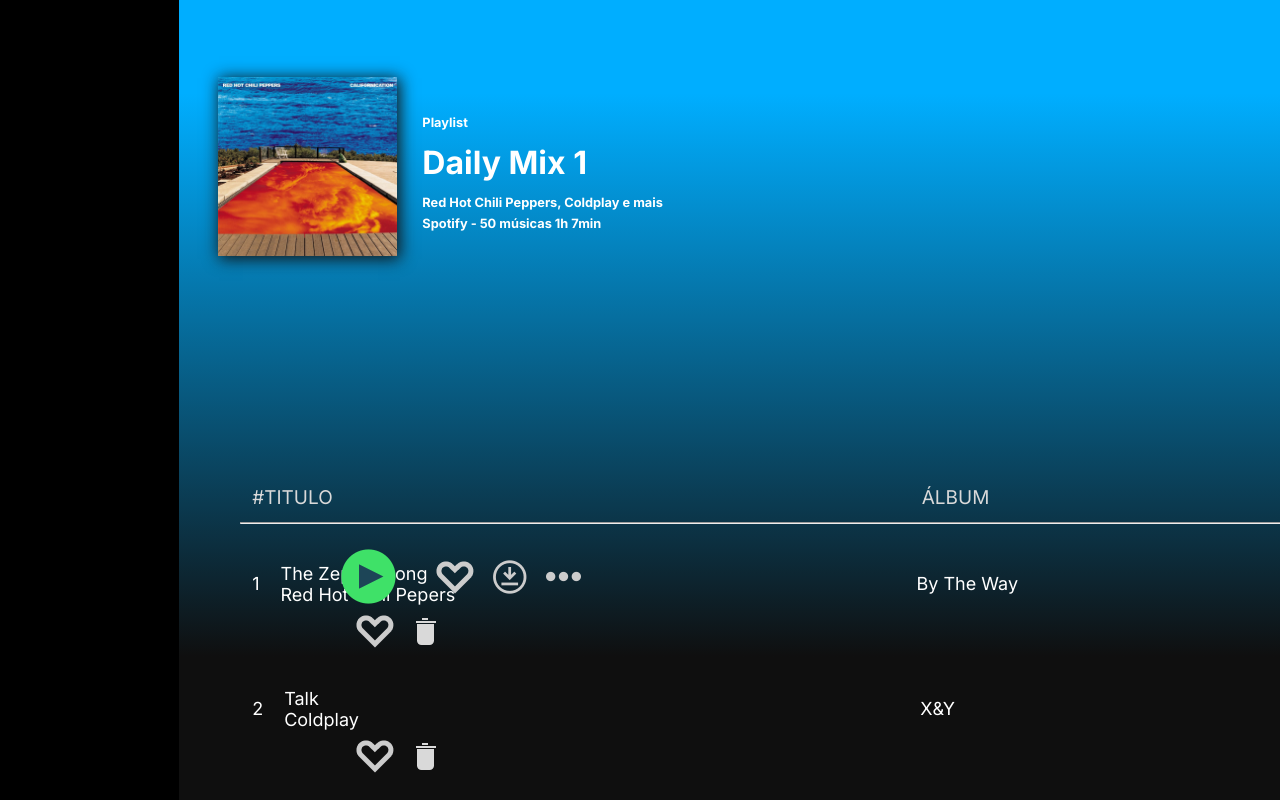
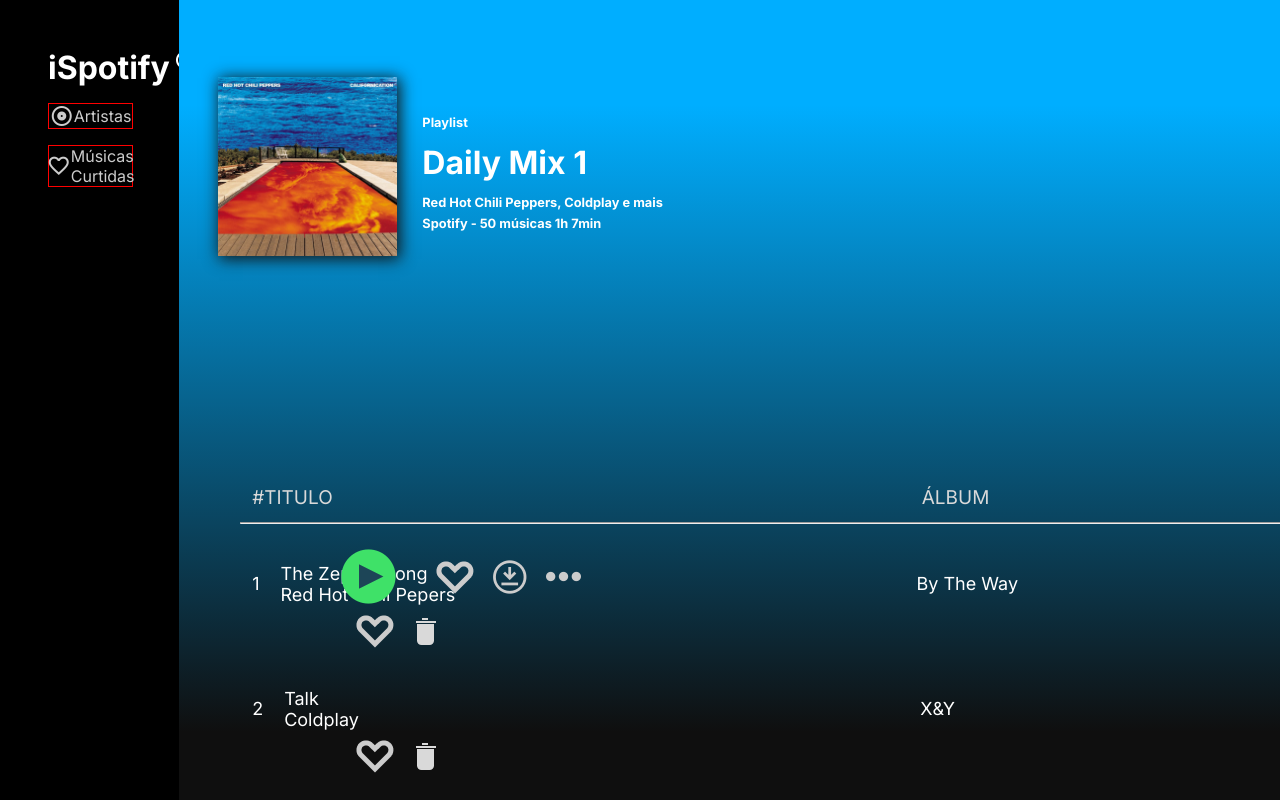
Before and after one commit to Buzelin2/Challenge-Final-iJunior, a React (Vite) app in the folder my-app/: page / in a window 1280 px wide. Shown: the top 800 px of the page. Built offline with nearby package versions, Linux system fonts and the light colour scheme.

Commit message:
adicionando iSpotify

```diff
--- a/my-app/src/App.css
+++ b/my-app/src/App.css
@@ -15,6 +15,40 @@
   width: 14vw;
   background-color: black;
 }
+
+.esquerda p{
+  display: flex;
+  align-items: center;
+  justify-content: center;
+  color: #CCCCCC;
+  margin-top: 1rem;
+  width: 100%;
+  border: 1px red solid;
+  cursor: pointer;
+}
+
+.esquerda h1{
+  color: #FFFFFF;
+  display: flex;
+  align-items:flex-start;
+}
+
+.registrated{
+  width: 24px;
+  margin-left: 0.2rem;
+}
+
+.esquerda-box{
+  display: flex;
+  flex-direction: column;
+  padding: 3rem;
+  height: 82%;
+}
+
+.logout{
+  margin-top: 48rem;
+}
+
 .main{
   width: 86vw;
   height: 100%vw;
--- a/my-app/src/App.jsx
+++ b/my-app/src/App.jsx
@@ -59,7 +59,49 @@
         href="https://fonts.googleapis.com/css2?family=Material+Symbols+Outlined:opsz,wght,FILL,GRAD@40,300,0,0"
       />
 
-      <div className="esquerda"></div>
+      <link
+        rel="stylesheet"
+        href="https://fonts.googleapis.com/css2?family=Material+Symbols+Outlined:opsz,wght,FILL,GRAD@48,400,1,0"
+      />
+
+      <link
+        rel="stylesheet"
+        href="https://fonts.googleapis.com/css2?family=Material+Symbols+Outlined:opsz,wght,FILL,GRAD@48,400,1,0"
+      />
+
+      <link
+        rel="stylesheet"
+        href="https://fonts.googleapis.com/css2?family=Material+Symbols+Outlined:opsz,wght,FILL,GRAD@48,400,1,0"
+      />
+
+      <div className="esquerda">
+        <div className="esquerda-box">
+          <h1>
+            iSpotify
+            <img
+              src="icons8-registered-48.png"
+              alt=""
+              className="registrated"
+            />
+          </h1>
+          <div className="artistas-musicas">
+            <p>
+              <span class="material-symbols-outlined">album</span>
+              Artistas
+            </p>
+            <p>
+              <span class="material-symbols-outlined">favorite</span>
+              Músicas Curtidas
+            </p>
+          </div>
+          <div className="logout">
+            <p>
+              <span class="material-symbols-outlined">logout</span>
+              Logout
+            </p>
+          </div>
+        </div>
+      </div>
 
       <div className="main">
         <div className="upper">
@@ -74,11 +116,11 @@
 
         <div className="icons-top">
           <img src="icons8-circled-play-65.png" alt="" className="play" />
-          <img src="Property 1=Default.png" alt="" className="hearth"/>
+          <img src="Property 1=Default.png" alt="" className="hearth" />
           <span class="material-symbols-outlined md-36" id="download">
             download_for_offline
           </span>
-          <img src="icons8-ellipsis-35.png" alt="" className="three-dots"/>
+          <img src="icons8-ellipsis-35.png" alt="" className="three-dots" />
         </div>
 
         <div class="cabeçalhoMusica">
```
Also changed, not shown: my-app/icons8-registered-48.png (added).
